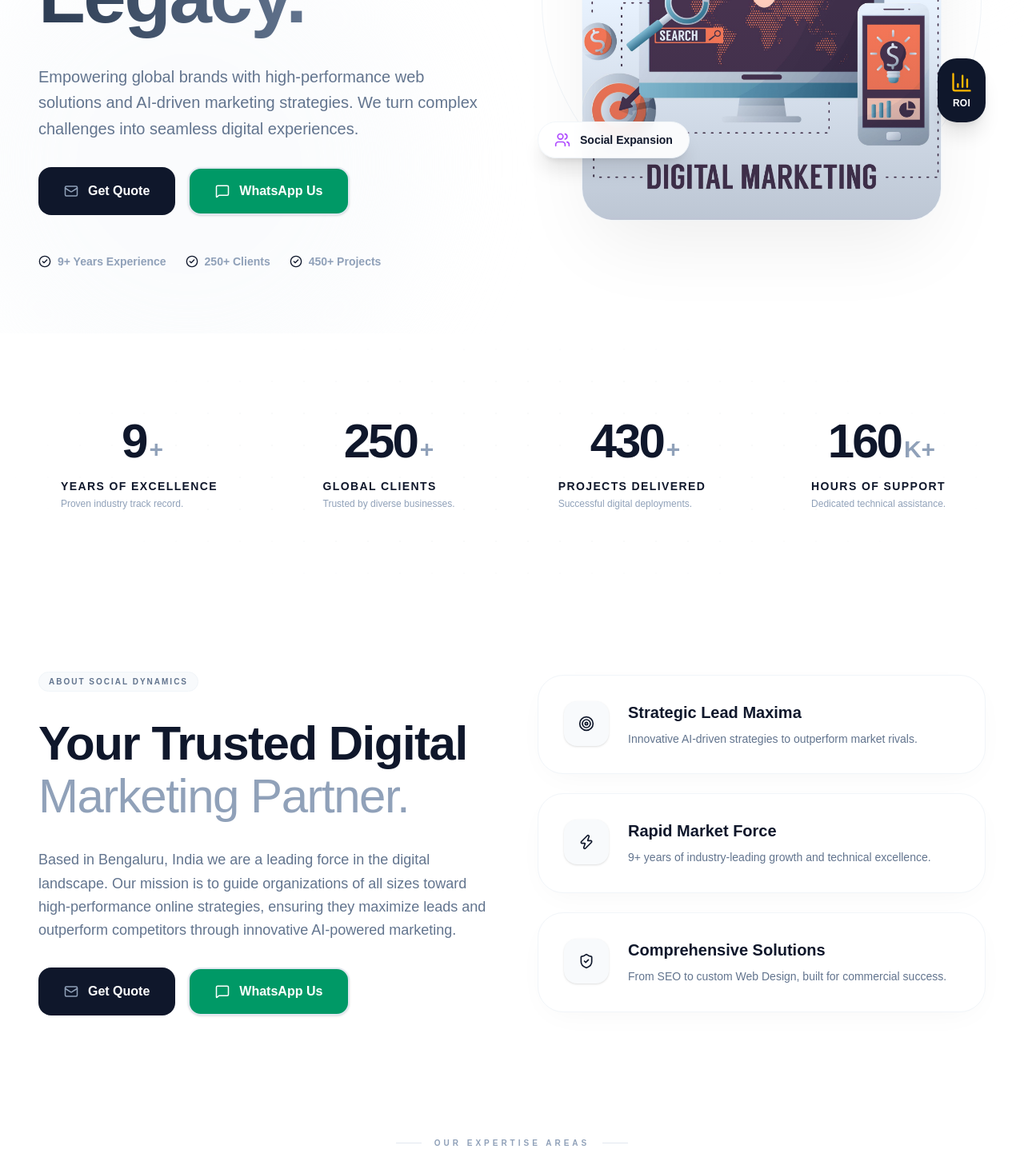
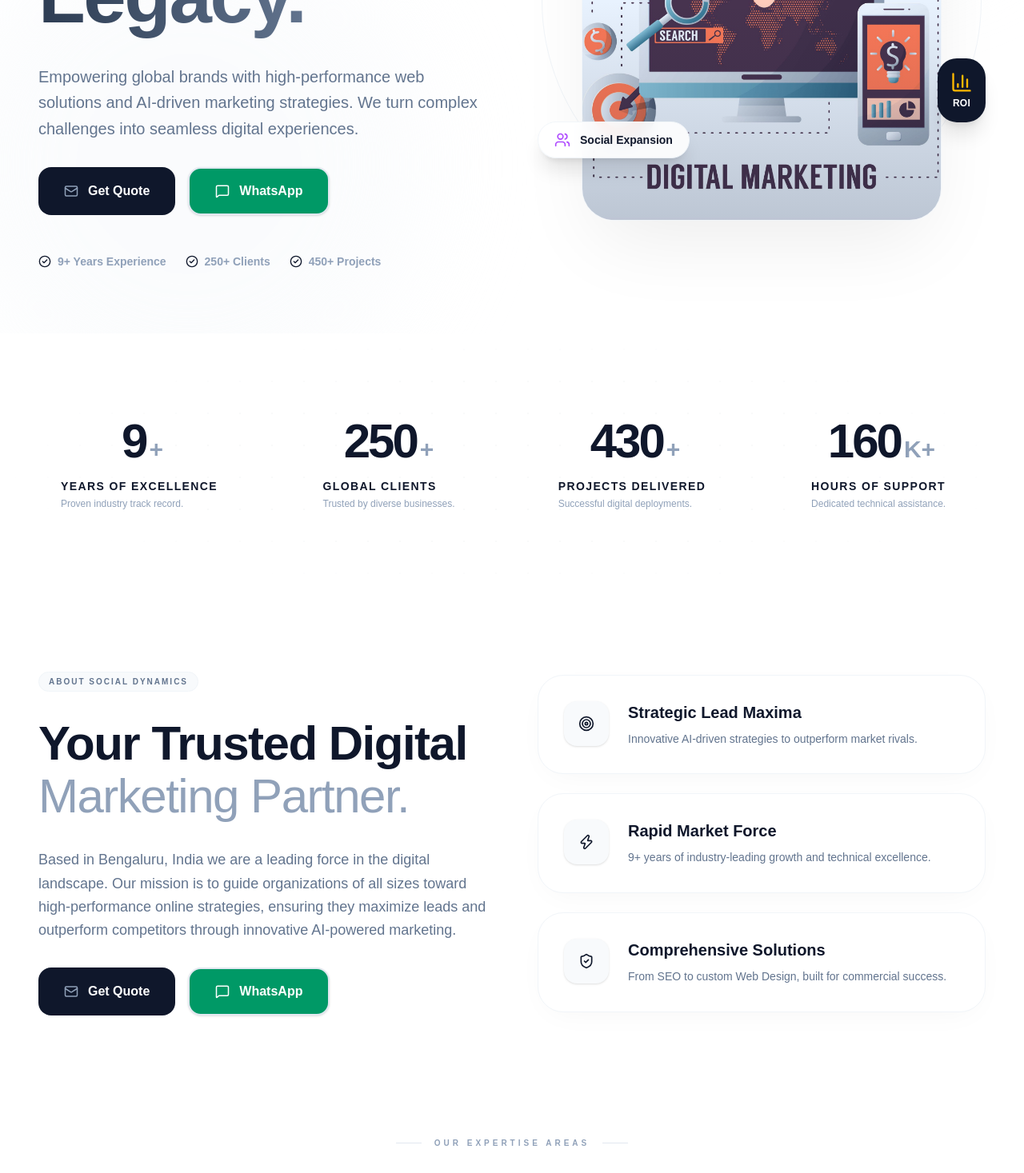
Before and after one commit to rushtamizha/social-dynamics-india, a Next.js app: page / in a window 1280 px wide. Shown: the part 463-1930 px from the top of the page at 80% size. Built offline with nearby package versions, Linux system fonts and the light colour scheme.

Commit message:
update: enterprise UI with Plus Jakarta Sans and Pondy-specific SEO

```diff
--- a/components/About.jsx
+++ b/components/About.jsx
@@ -110,7 +110,7 @@ const About = () => {
                 className="group flex items-center gap-3 px-4 py-4 border-2 border-slate-200 text-white rounded-2xl md:px-8 font-bold hover:border-emerald-200 transition-all bg-emerald-600 justify-center duration-300 w-full sm:w-auto active:scale-95 shadow-sm"
               >
                 <MessageSquare size={18} className="text-white" />
-                WhatsApp Us
+                WhatsApp
               </button>
             </motion.div>
           </div>
--- a/components/Hero.jsx
+++ b/components/Hero.jsx
@@ -127,7 +127,7 @@ const Hero = () => {
                              className="group flex items-center gap-3 px-4 md:px-8 py-4 border-2 border-slate-200 text-white rounded-2xl font-bold hover:border-emerald-200 transition-all bg-emerald-600 justify-center duration-300 w-full sm:w-auto active:scale-95 shadow-sm"
                            >
                              <MessageSquare size={18} className="text-white" />
-                             WhatsApp Us
+                             WhatsApp
                            </button>
             </motion.div>
 
```
